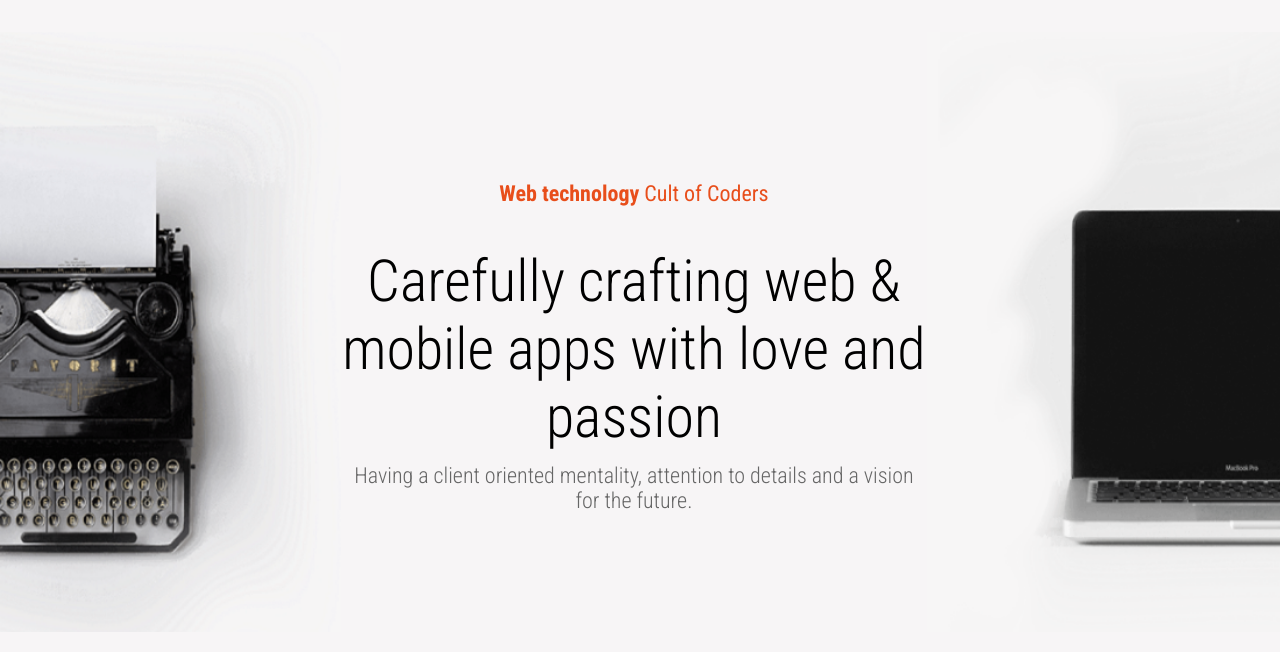
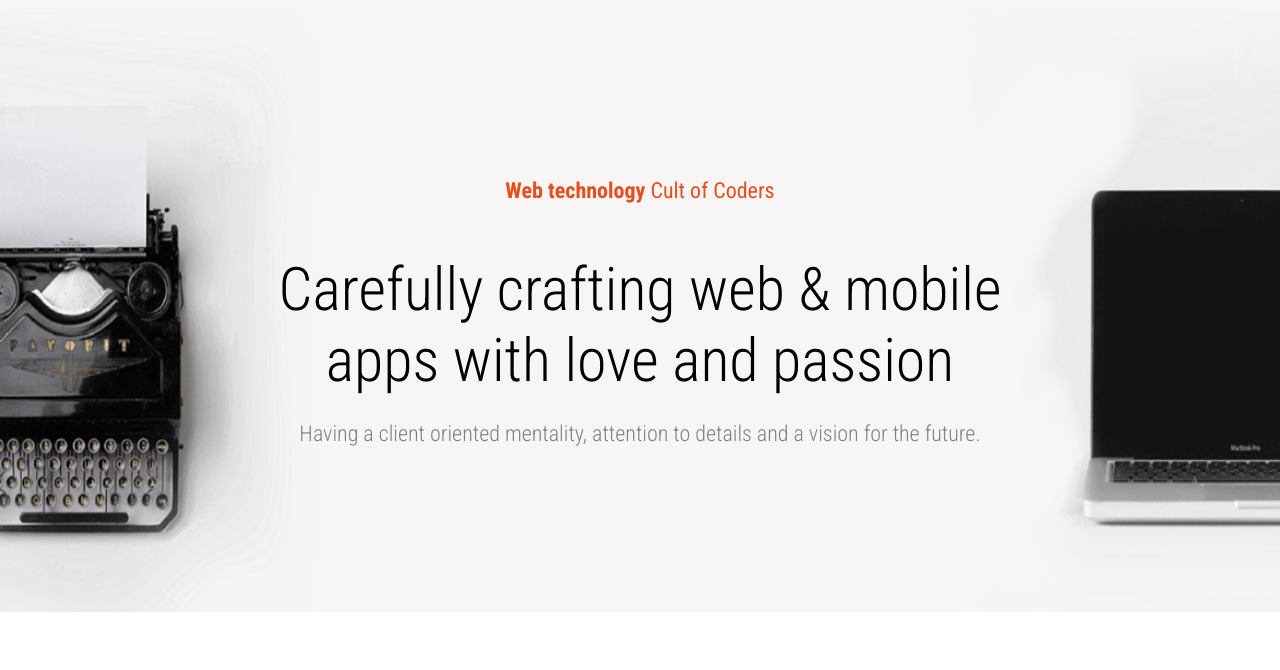
Before and after one commit to dariamelinte/copy-cult-of-coders, a plain HTML site: page index.html in a window 1280 px wide. Shown: the part 100-770 px from the top of the page. Drawn offline with Linux system fonts and the light colour scheme.

Commit message:
home page

```diff
--- a/index.html
+++ b/index.html
@@ -50,16 +50,18 @@
     <!-- Home -->
     <div class="home">
 
-        <img class="home-left-image" src="assets/left-image.png">
-
-        <div class="home-content">
-            <p class="title"> <span class="active">Web technology</span> Cult of Coders </p>
-            <p class="motto"> Carefully crafting web & mobile apps with love and passion </p>
-            <p class="text"> Having a client oriented mentality, attention to details and a vision for the future. </p>
+        <div class="home-background">
+            <img class="home-left-image" src="assets/left-image.png">
+            <img class="home-right-image" src="assets/right-image.png">
         </div>
 
-        <img class="home-right-image" src="assets/right-image.png">
-
+        <div class="home-wrapper">
+            <div class="home-content">
+                <p class="title"> <b>Web technology</b> Cult of Coders </p>
+                <p class="motto"> Carefully crafting web & mobile apps with love and passion </p>
+                <p class="text"> Having a client oriented mentality, attention to details and a vision for the future. </p>
+            </div>
+        </div>
 
     </div>
 
--- a/styles/_mixins-and-vars.scss
+++ b/styles/_mixins-and-vars.scss
@@ -30,3 +30,9 @@ $nav-phone-size : 900px;
     justify-content:space-between;
     align-items: center;
 }
+
+@mixin flex-center{
+    display: flex;
+    justify-content: center;
+    align-items: center;
+}
--- a/styles/home-style/_home-pc-size.scss
+++ b/styles/home-style/_home-pc-size.scss
@@ -1,10 +1,12 @@
 .home{
-    height: 80vh;
+
+    .home-background{
+        height: 75vh;
         background: $background-color;
         @include flex-align();
 
         .image{
-        width: 45vw;
+            width: 25vw;
             height: 75vh;
         }
 
@@ -15,34 +17,42 @@
         .home-right-image{
             @extend .image;
         }
+    }
+
+    .home-wrapper{
+        height: 75vh;
+        position: absolute;
+        top: 14vh;
+        width: 100%;
 
         .home-content{
+            height: inherit;
+
             display: flex;
+            justify-content: center;
+            align-items: center;
             flex-direction: column;
-        align-items: center;
+
             text-align: center;
 
             .title{
+                color: $orange-color;
                 font-size: 22px;
-            color: $orange-color;
-            padding: 5%;
-
-            .active{
-                font-weight: bold;
-            }
+                margin-bottom: 4%;
             }
 
             .motto{
-            font-family: 'Roboto Condensed';
-            font-weight: 200;
-            font-size: 58px;
-            padding: 2% 0;
+                font-size: 60px;
+                font-weight: 100;
+                padding: 0 18%;
+                margin-bottom: 2%;
             }
 
             .text{
-            color: #666;
+                color: #808080;
+                font-size: 22px;
                 font-weight: 100;
-            font-size: 22px;
             }
         }
     }
+}
--- a/styles/nav-style/_added-classes.scss
+++ b/styles/nav-style/_added-classes.scss
@@ -8,6 +8,7 @@ a{
     width: 100%;
     background-color: $background-opac;
     box-shadow:  0 0 15px 5px $shadow;
+    z-index: 10;
 }
 
 .underline{
```
Also changed, not shown: styles/styles.css, 3 other files. Lines whose indentation alone changed are shown as unchanged.
